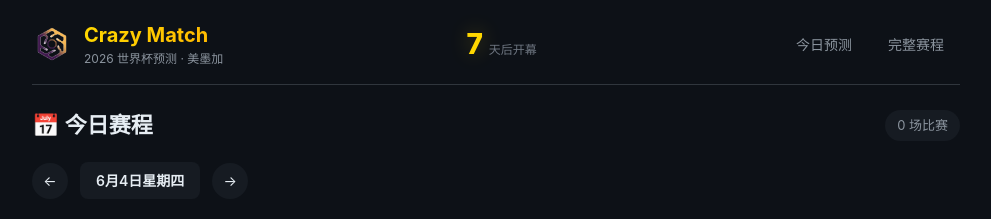
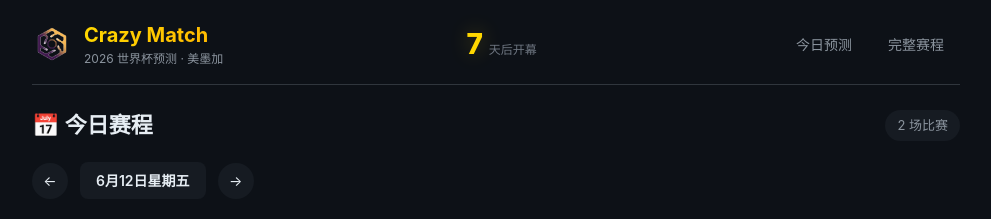
Before and after one commit to pk00749/crazy-match, a React (Vite) app in the folder frontend/: page / in a window 1280 px wide. Shown: the top 219 px of the page, without its empty margins (144-1135 px from the left). Built offline with nearby package versions, Linux system fonts and the light colour scheme; no server answers; the database is empty.

Commit message:
fix: default date is June 12 or today if after June 12

```diff
--- a/frontend/src/pages/TodayPage.tsx
+++ b/frontend/src/pages/TodayPage.tsx
@@ -4,7 +4,7 @@ import PredictionForm from '../components/PredictionForm'
 import { matchesApi, teamsApi, predictApi } from '../api'
 
 export default function TodayPage() {
-  const [selectedDate, setSelectedDate] = useState(new Date())
+  const [selectedDate, setSelectedDate] = useState(new Date(Math.max(new Date("2026-06-12").getTime(), new Date().getTime())))
   const [matches, setMatches] = useState<any[]>([])
   const [predictions, setPredictions] = useState<Record<string, any>>({})
   const [selectedMatchId, setSelectedMatchId] = useState<string | null>(null)
```
